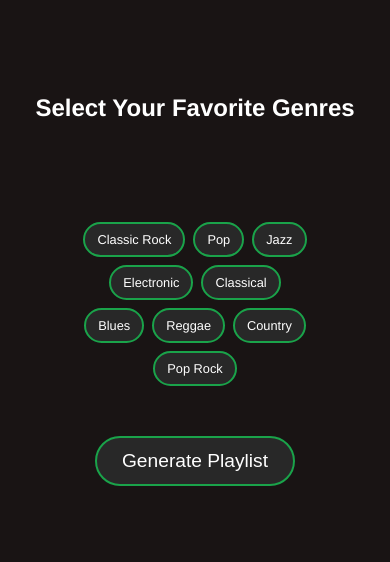
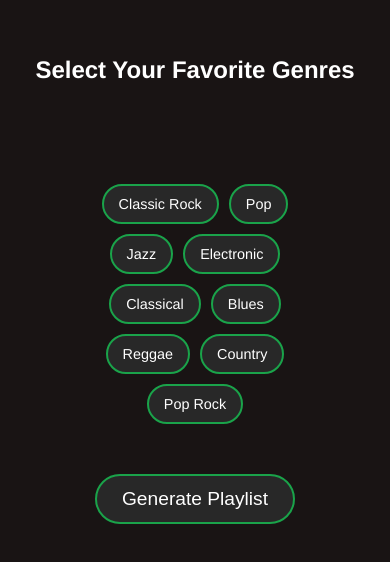
Before and after one commit to Mzands2622/CS20_Final, a website: page index.html in a window 390 px wide. Shown: the part 1780-2342 px from the top of the page. Drawn offline with Linux system fonts and the light colour scheme.

Commit message:
Style shiz

```diff
--- a/css/genre.css
+++ b/css/genre.css
@@ -63,23 +63,22 @@
 }
 
 @media (max-width: 768px) {
+
     .genre-pill {
-        font-size: 0.8rem;
-        padding: 8px 12px;
         transition: none;
     }
 
-    #genre-pills {
-        gap: 8px;
-    }
-
-    /* Disable hover effects */
     .genre-pill:hover::before,
     .genre-pill:hover {
         transform: none;
         color: inherit;
     }
 
+    .genre-pill::before {
+        transition: none;
+    }
+
+    /* Keep selected state intact */
     .genre-pill.selected::before {
         transform: scaleX(1);
     }
```
